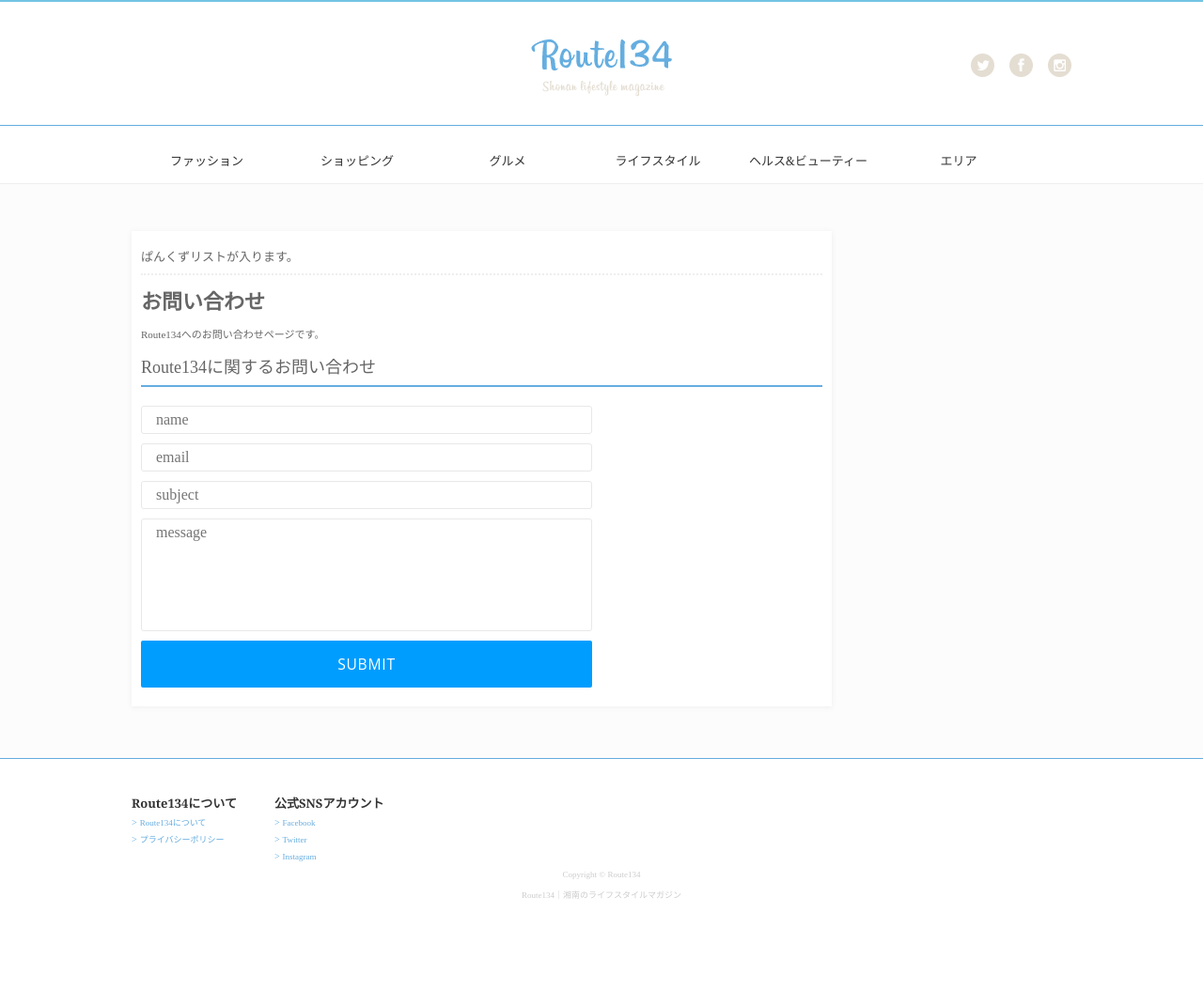
After one commit to project-SY/route134, a PHP site: page /contact.php in a window 1280 px wide. The commit adds this page. Shown: the whole page at 94% size. Run offline with PHP 8.4, Linux system fonts and the light colour scheme; some web fonts are replaced.

Commit message:
created contact.php

```diff
--- a/category.php
+++ b/category.php
@@ -6,7 +6,8 @@
 					ぱんくずリストが入ります。
 				</div>
 				<img class="category-thum" src="./images/pic-lifestyle-kv.jpg" alt="">
-				<p class="discription">湘南のライフスタイル。湘南のライフスタイル。湘南のライフスタイル。湘南のラ	イフスタイル。湘南のライフスタイル。湘南のライフスタイル。湘南のライフスタイル。湘南のライフスタイル。湘南のライフスタイル。湘南のライフスタイル。
+				<p class="discription">
+					湘南のライフスタイル。湘南のライフスタイル。湘南のライフスタイル。湘南のラ	イフスタイル。湘南のライフスタイル。湘南のライフスタイル。湘南のライフスタイル。湘南のライフスタイル。湘南のライフスタイル。湘南のライフスタイル。
 				</p>
 				<h3>ライフスタイルの記事一覧</h3>
 				<ul>
--- /dev/null
+++ b/contact.php
@@ -0,0 +1,28 @@
+<?php include('header.php'); ?>
+	<div class="content-width clearfix">
+		<div class="content-column">
+			<div id="contact">
+				<div id="pankuzu" class="border-btm-gray">
+					ぱんくずリストが入ります。
+				</div>
+				<h2>お問い合わせ</h2>
+				<p class="discription">Route134へのお問い合わせページです。</p>
+				<h3>Route134に関するお問い合わせ</h3>
+				<form class="contact-form">
+					<p><input type="text" name="name" maxlength="255" placeholder="name"></p>
+					<p><input type="text" name="email" maxlength="255" placeholder="email"></p>
+					<p><input type="text" name="subject" maxlength="255" placeholder="subject"></p>
+					<p>
+						<textarea name="message" rows="6" maxlength="255" placeholder="message"></textarea>
+					</p>
+					<p>
+						<input type="submit" class="button" value="submit" >
+					</p>
+				</form>
+			</div>
+			<!-- priacy end -->
+		</div>
+		<!-- content-column end -->
+	</div>
+	<!-- content-width end -->
+<?php include('footer.php'); ?>
--- a/css/sub_pc.css
+++ b/css/sub_pc.css
@@ -17,7 +17,6 @@
 	font-weight: 500;
 	text-align: left;
 	margin-bottom: 20px;
-<<<<<<< HEAD
 }
 
 .category {
@@ -30,8 +29,16 @@
 	border-radius: 2px;
 	background-color:  #f9cfb2;
 	color:#FFF;
-=======
->>>>>>> c02c1c3fb326ceb1743d38455ac53689c448da4a
+}
+
+h3 {
+	padding: 20px 0px 10px 0;
+	margin-bottom: 20px;
+	border-bottom: 2px solid #65acdf;
+	font-family: YuGo;
+	color:  #666666;
+	font-size: 18px;
+	font-weight: 500;
 }
 
 /* ------------------------------------
@@ -42,16 +49,6 @@
 	color:  #666666;
 	font-size: 22px;
 	padding:20px 0px;
-}
-
-#privacy h3 {
-padding: 20px 0px 10px 0;
-margin-bottom: 20px;
-border-bottom: 2px solid #65acdf;
-font-family: YuGo;
-color:  #666666;
-font-size: 18px;
-font-weight: 500;
 }
 
 #privacy p {
@@ -73,7 +70,78 @@ font-weight: 500;
 }
 
 /* ------------------------------------
-<<<<<<< HEAD
+◆　contact
+------------------------------------ */
+
+#contact #pankuzu {
+	margin:0;
+}
+
+#contact h2 {
+	color:  #666666;
+	font-size: 22px;
+	padding:20px 0px;
+}
+
+#contact h3 {
+		padding:0px 0 10px;
+}
+
+#contact .discription {
+	margin-bottom:20px;
+	font-family: YuGo;
+	color:  #666666;
+	font-size:11px;
+}
+
+#contact .contact-form {
+	width:480px;
+}
+
+#contact .contact-form p {
+	margin-bottom:10px;
+}
+
+#contact input[type="text"],
+#contact input[type="email"],
+textarea {
+	display: block;
+	box-sizing:border-box;
+	width:100%;
+  	font-size: 16px;
+  	padding: 5px 0px 5px 15px;
+  	font-family: 'Quicksand',"Yu Gothic",YuGothic;
+  	border: solid 1px #e8e8e8;
+  	border-radius: 3px;
+  	resize: none;
+}
+
+#contact input[type="text"]:focus,
+#contact input[type="email"]:focus,
+textarea:focus {
+	border: solid 1px #1CA8DD;
+	outline: 0;
+}
+
+
+input[type="submit"] {
+	width:100%;
+	-webkit-appearance: none;
+  	background: #009dff;
+  	border: none;
+  	border-radius: 2px;
+  	color: #fff;
+  	cursor: pointer;
+  	height: 50px;
+ 	font-family: 'Open Sans', sans-serif;
+ 	font-size: 1.2em;
+  	letter-spacing: 0.05em;
+	text-align: center;
+	text-transform: uppercase;
+	transition: background 0.3s ease-in-out;
+}
+
+/* ------------------------------------
 ◆　category
 ------------------------------------ */
 
@@ -148,17 +216,12 @@ font-weight: 500;
 
 
 /* ------------------------------------
-=======
->>>>>>> c02c1c3fb326ceb1743d38455ac53689c448da4a
 ◆　single
 ------------------------------------ */
 
-<<<<<<< HEAD
 #single {
 	padding: 0 10px;
 }
-=======
->>>>>>> master
 
 #single .post-headline {
 	padding:10px 0;
@@ -174,27 +237,20 @@ font-weight: 500;
 
 #single .post-img img {
 	height: 120px;
->>>>>>> master
 }
 
 #single .right {
 	float:right;
 	width:560px;
-<<<<<<< HEAD
 }
 
 #single .post-headline {
 	padding-bottom: 30px;
 }
 
-=======
-}
-
 #single .post-headline {
 	padding-bottom: 30px;
 }
-
->>>>>>> c02c1c3fb326ceb1743d38455ac53689c448da4a
 #single .post-headline h2 {
 font-size:22px;
 margin-bottom:20px;
@@ -204,7 +260,7 @@ color:  #666666;
 }
 
 #single .sns-area {
-padding:10px 20px;
+padding:10px 0;
 }
 
 #single .post-main {
@@ -213,15 +269,6 @@ padding:20px 0px;
 
 #single .post-main img {
 width:100%;
-}
-
-#single .post-main h3 {
-padding:20px 0px 10px 0;
-border-bottom: 2px solid #65acdf;
-font-family: YuGo;
-color:  #666666;
-font-size: 18px;
-font-weight: 500;
 }
 
 #single .post-main p {
```
